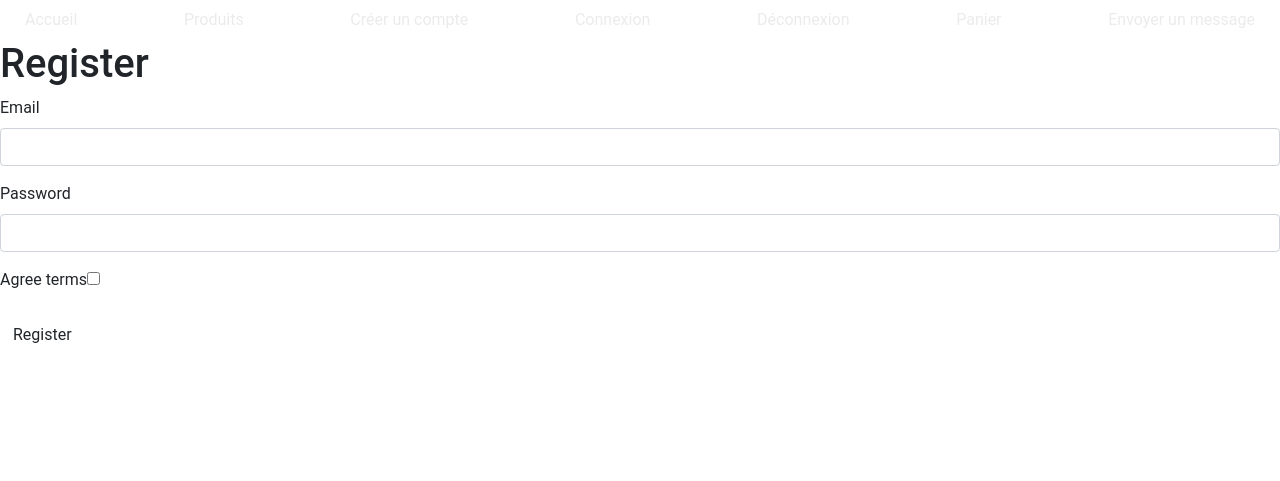
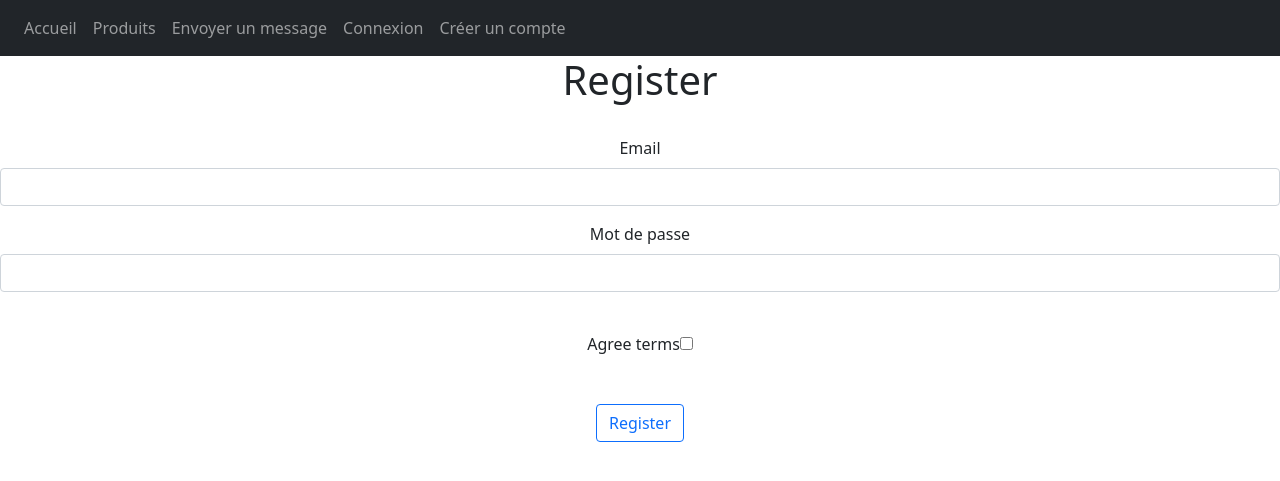
Before and after one commit to Keven745901/ClickAndColle, a Symfony app: template templates/registration/register.html.twig in a window 1280 px wide. Shown: the top 481 px of the page. Run offline with Twig, Linux system fonts and the light colour scheme; the template is opened without the code that fills it, so the values that code supplies are empty; form fields are guessed from the names that the template uses; some libraries are stand-ins or nearby versions.

Commit message:
boutons bandeau

```diff
--- a/src/Controller/MagasinController.php
+++ b/src/Controller/MagasinController.php
@@ -89,7 +89,7 @@ class MagasinController extends AbstractController
             }
 
             $temp[] = $produit->find($p);
-            $produit->find($p)->getIdTypeArticle()->getLibelle(); //??????????????????????????????
+            $produit->find($p)->getIdTypeArticle()->getLibelle(); //?
             $session->set('panier', serialize($temp));
 
         }
--- a/templates/base.html.twig
+++ b/templates/base.html.twig
@@ -5,25 +5,14 @@
         <meta name="viewport" content="width=device-width, initial-scale=1">
         <title>{% block title %}Header{% endblock %}</title>
         {% block stylesheets %}{% endblock %}
-
+        <script src="https://ajax.googleapis.com/ajax/libs/jquery/3.5.1/jquery.min.js"></script>
+        <script src="https://maxcdn.bootstrapcdn.com/bootstrap/4.5.2/js/bootstrap.min.js"></script>
         <link rel="preconnect" href="https://fonts.gstatic.com/%22%3E
         <link href="https://fonts.googleapis.com/css2?family=Roboto:wght@300&display=swap" rel="stylesheet">
         <link href="https://cdn.jsdelivr.net/npm/bootstrap@5.0.0-beta1/dist/css/bootstrap.min.css" rel="stylesheet" integrity="sha384-giJF6kkoqNQ00vy+HMDP7azOuL0xtbfIcaT9wjKHr8RbDVddVHyTfAAsrekwKmP1" crossorigin="anonymous">
         <style type="text/css">
         <script src="https://cdn.jsdelivr.net/npm/bootstrap@5.0.0-beta1/dist/js/bootstrap.bundle.min.js" integrity="sha384-ygbV9kiqUc6oa4msXn9868pTtWMgiQaeYH7/t7LECLbyPA2x65Kgf80OJFdroafW" crossorigin="anonymous"></script>
-            .navbar {
-            background-color: rgb(41, 41, 41);
-            text-align: center;
-            height: 100%;
-            padding-top: 10px;
-            padding-bottom: 10px;
-            }
-            .navbar a{
-                margin-left: 25px;
-                margin-right: 25px;
-                color: rgb(235, 235, 235);
-                text-decoration: none;
-            }
+
             body{
                 margin:0;
                 padding:0;
--- a/templates/header.html.twig
+++ b/templates/header.html.twig
@@ -1,9 +1,48 @@
-<div class="navbar">
-        <a href="{{ path('magasin_index') }}">Accueil</a>
-        <a href="{{ path('article_index') }}">Produits</a>
-        <a href="/register">Créer un compte</a>
-        <a href="/login">Connexion</a>
-        <a href="/logout">Déconnexion</a>
-        <a href="{{ path('panier') }}">Panier</a>
-        <a href="{{ path('message_new') }}">Envoyer un message</a>
-</div>
+<nav class="navbar navbar-expand-md bg-dark navbar-dark">
+    <!-- Brand -->
+    <a class="navbar-brand" href="#"></a>
+
+    <!-- Toggler/collapsibe Button -->
+    <button class="navbar-toggler" type="button" data-toggle="collapse" data-target="#collapsibleNavbar">
+      <span class="navbar-toggler-icon"></span>
+    </button>
+
+    <!-- Navbar links -->
+    <div class="collapse navbar-collapse" id="collapsibleNavbar">
+      <ul class="navbar-nav">
+        <li class="nav-item">
+          <a class="nav-link" href="{{ path('magasin_index') }}">Accueil</a>
+        </li>
+        <li class="nav-item">
+          <a class="nav-link" href="{{ path('article_index') }}">Produits</a>
+        </li>
+        <li class="nav-item">
+          <a class="nav-link" href="{{ path('message_new') }}">Envoyer un message</a>
+        </li>
+        {% if app.user is not null %}
+        <li class="nav-item">
+            <a class="nav-link" href="{{ path('panier') }}">Panier</a>
+        </li>
+        {% endif %}
+        {% if app.user is null %}
+        <li class="nav-item">
+
+            <a class="nav-link" href="{{ path('app_login') }}">Connexion</a>
+
+        </li>
+        {% endif %}
+        {% if app.user is not null %}
+        <li class="nav-item">
+            <a class="nav-link" href="{{ path('app_logout') }}">Déconnexion</a>
+        </li>
+        {% endif %}
+        {% if app.user is null %}
+        <li class="nav-item">
+
+          <a class="nav-link" href="/register">Créer un compte</a>
+
+        </li>
+        {% endif %}
+      </ul>
+    </div>
+  </nav>
--- a/templates/panier/index.html.twig
+++ b/templates/panier/index.html.twig
@@ -31,6 +31,7 @@
             <option value="30">30</option>
         </select>
         <br><br>
+        <a href="{{ path('reset') }}">Remettre à zéro</a>
         <input type="submit" value="Commander">
     </div>
 </form>
--- a/templates/registration/register.html.twig
+++ b/templates/registration/register.html.twig
@@ -7,15 +7,16 @@
         <div class="alert alert-danger" role="alert">{{ flashError }}</div>
     {% endfor %}
 
-    <h1>Register</h1>
-
+    <center><h1>Register</h1>
+    <br>
     {{ form_start(registrationForm) }}
         {{ form_row(registrationForm.email) }}
         {{ form_row(registrationForm.plainPassword, {
-            label: 'Password'
+            label: 'Mot de passe'
         }) }}
+        <br />
         {{ form_row(registrationForm.agreeTerms) }}
-
-        <button type="submit" class="btn">Register</button>
+        <br />
+        <button type="submit" class="btn btn-outline-primary">Register</button></center>
     {{ form_end(registrationForm) }}
 {% endblock %}
```
Also changed, not shown: src/Controller/ArticleController.php (+27 -3 lines), src/Controller/PanierController.php (+15 -1 lines), templates/article/new.html.twig (+27 -5 lines), templates/magasin/index.html.twig (+7 -3 lines), templates/security/login.html.twig (+6 -5 lines).
